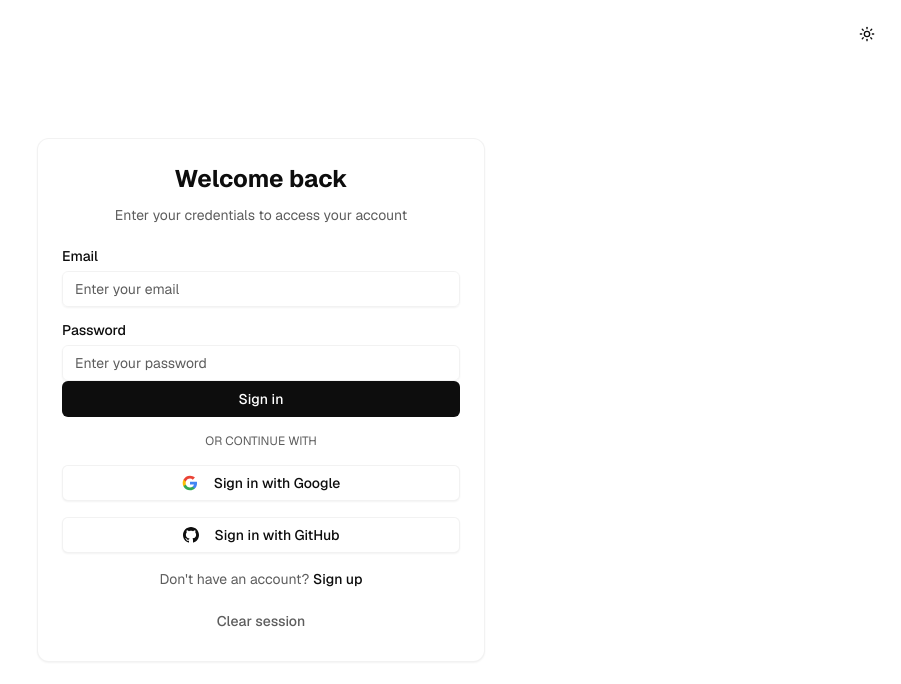
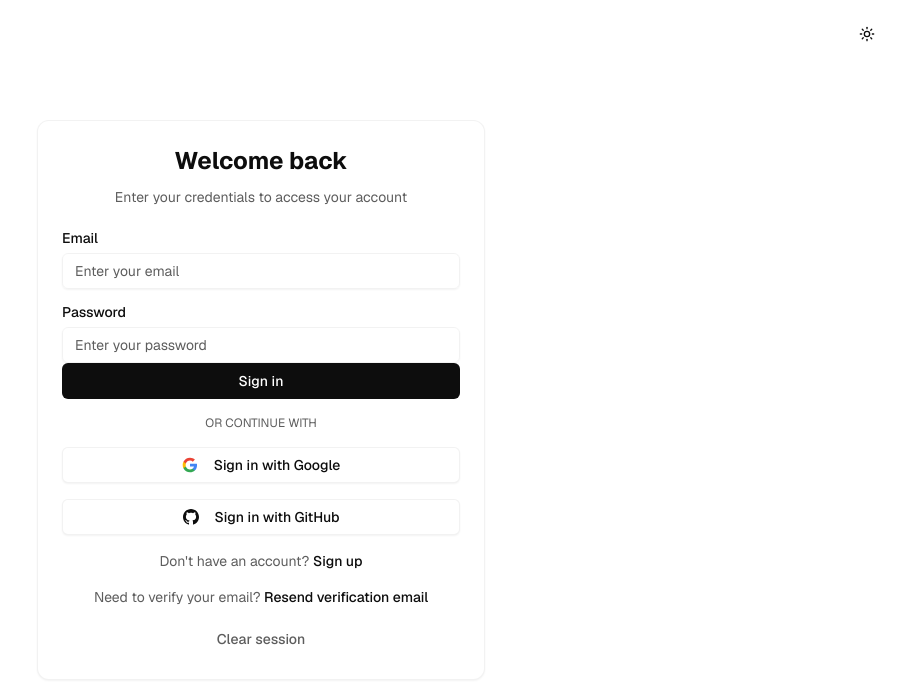
Before and after one commit to strikertushar19/mistri-app, a Next.js app: page /login in a window 1280 px wide. Shown: the top 684 px of the page, without its empty margins (379-1280 px from the left). Built offline with nearby package versions, Linux system fonts and the light colour scheme; no server answers.

Commit message:
add verification email to login page

```diff
--- a/src/app/login/page.tsx
+++ b/src/app/login/page.tsx
@@ -331,7 +331,7 @@
               </Link>
             </div>
 
-            {/* <div className="text-center text-sm text-muted-foreground">
+            <div className="text-center text-sm text-muted-foreground">
               Need to verify your email?{" "}
               <Link
                 href="/auth/resend-verification"
@@ -339,7 +339,7 @@
               >
                 Resend verification email
               </Link>
-            </div> */}
+            </div>
 
             <Button
               type="button"
```
